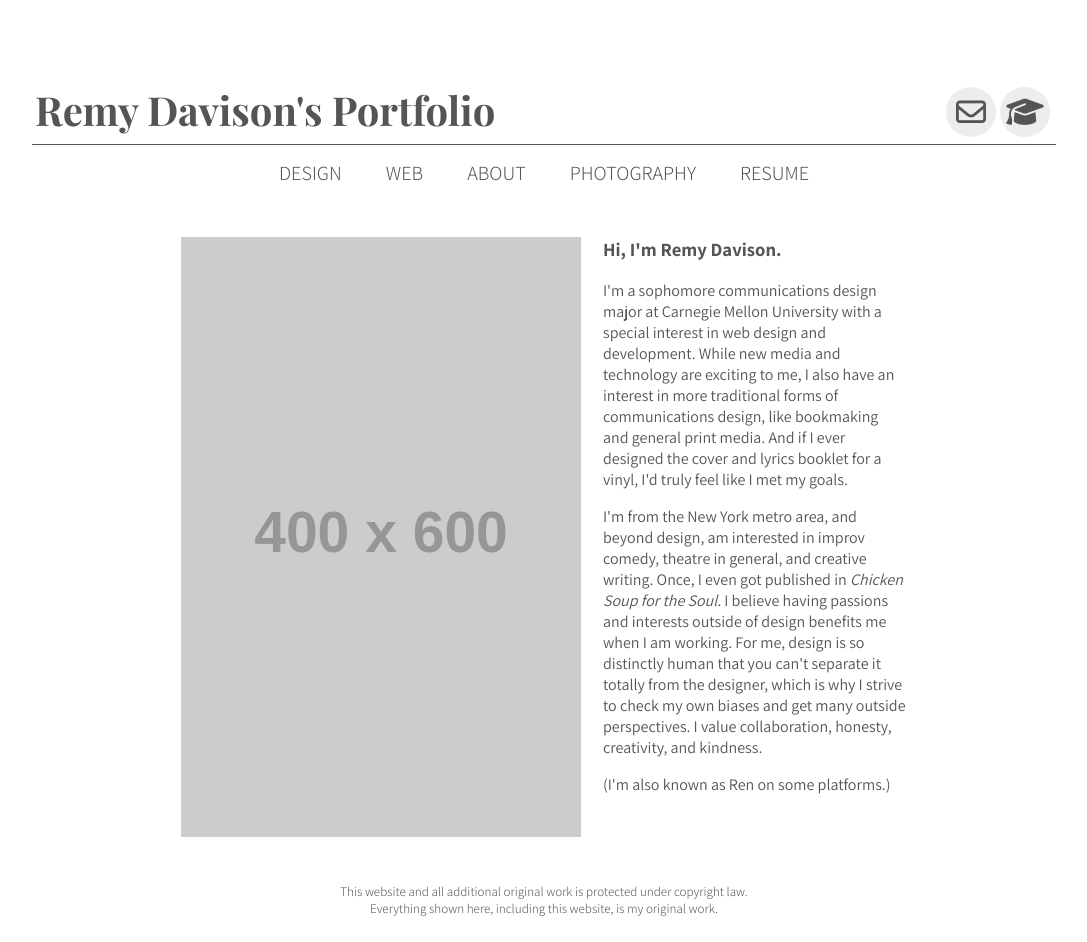
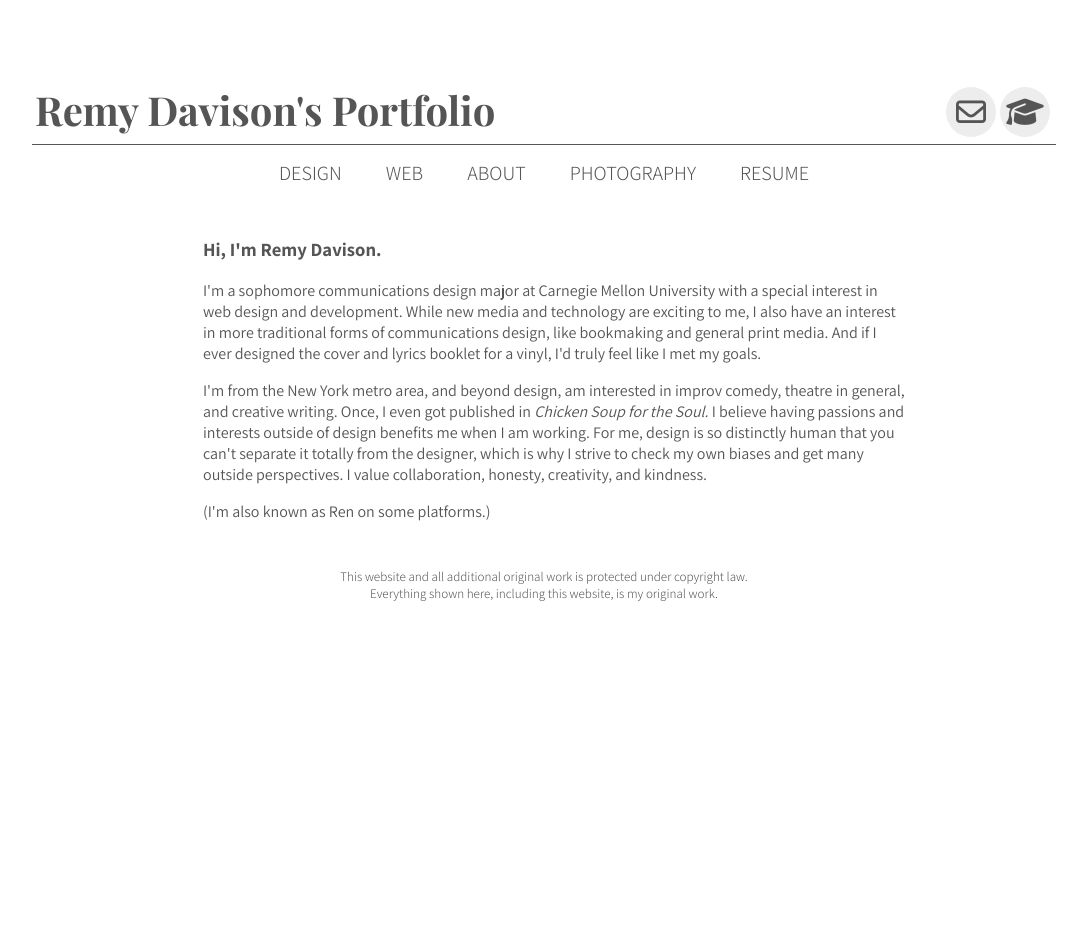
Before and after one commit to rendavison/portfolioWebsite, a Flask app: page /about in a window 1280 px wide. Shown: the whole page, without its empty margins (96-1183 px from the left). After the commit the page ends 601 px from the top, so only its background shows below. Run offline with Flask 2, Linux system fonts and the light colour scheme; grey boxes labelled with a size stand in for pictures from a placeholder-image service; some libraries are stand-ins or nearby versions; some web fonts are replaced.

Commit message:
temporarily removed about img

```diff
--- a/app/templates/about.html
+++ b/app/templates/about.html
@@ -5,7 +5,7 @@
     <tr>
 
       <td valign="top">
-        <img src="http://placehold.it/400x600" />
+        <img src="http://placehold.it/400x600" style="display:none"/>
       </td>
 
       <td valign="top">
```
